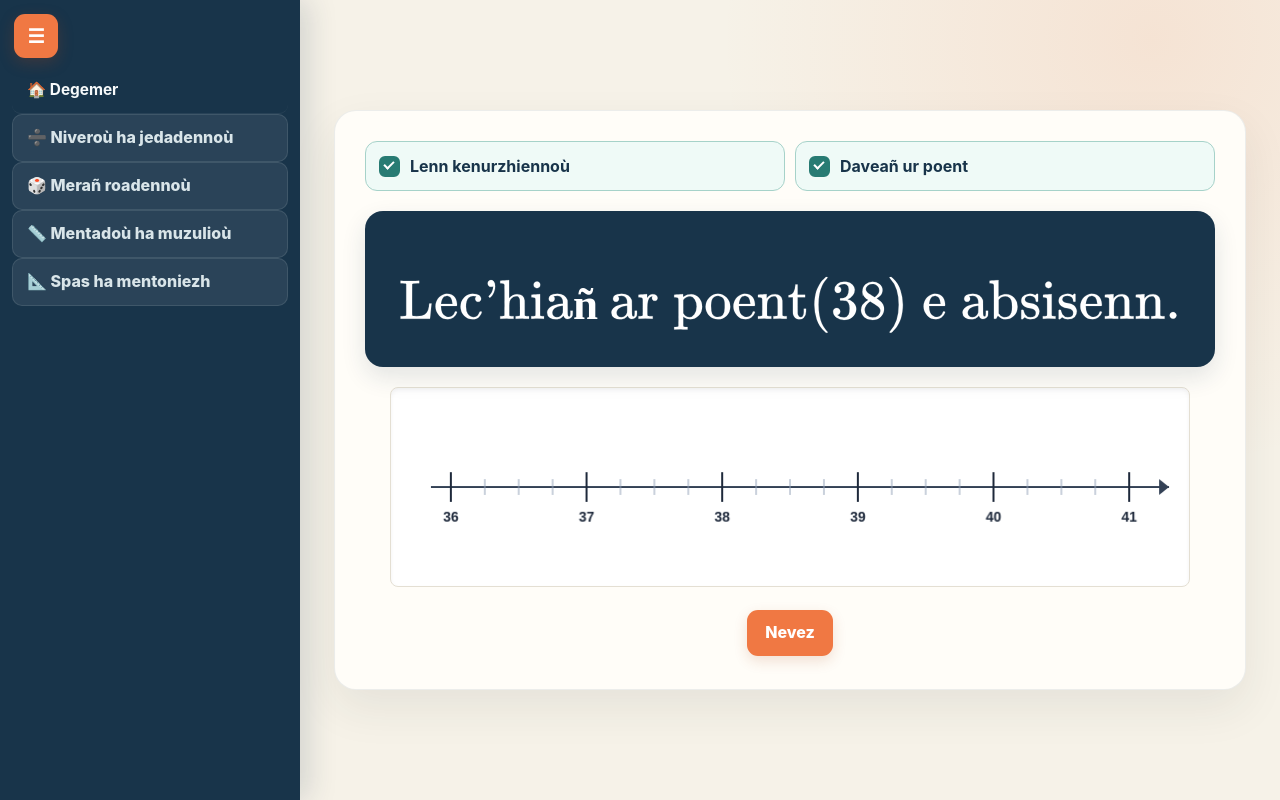
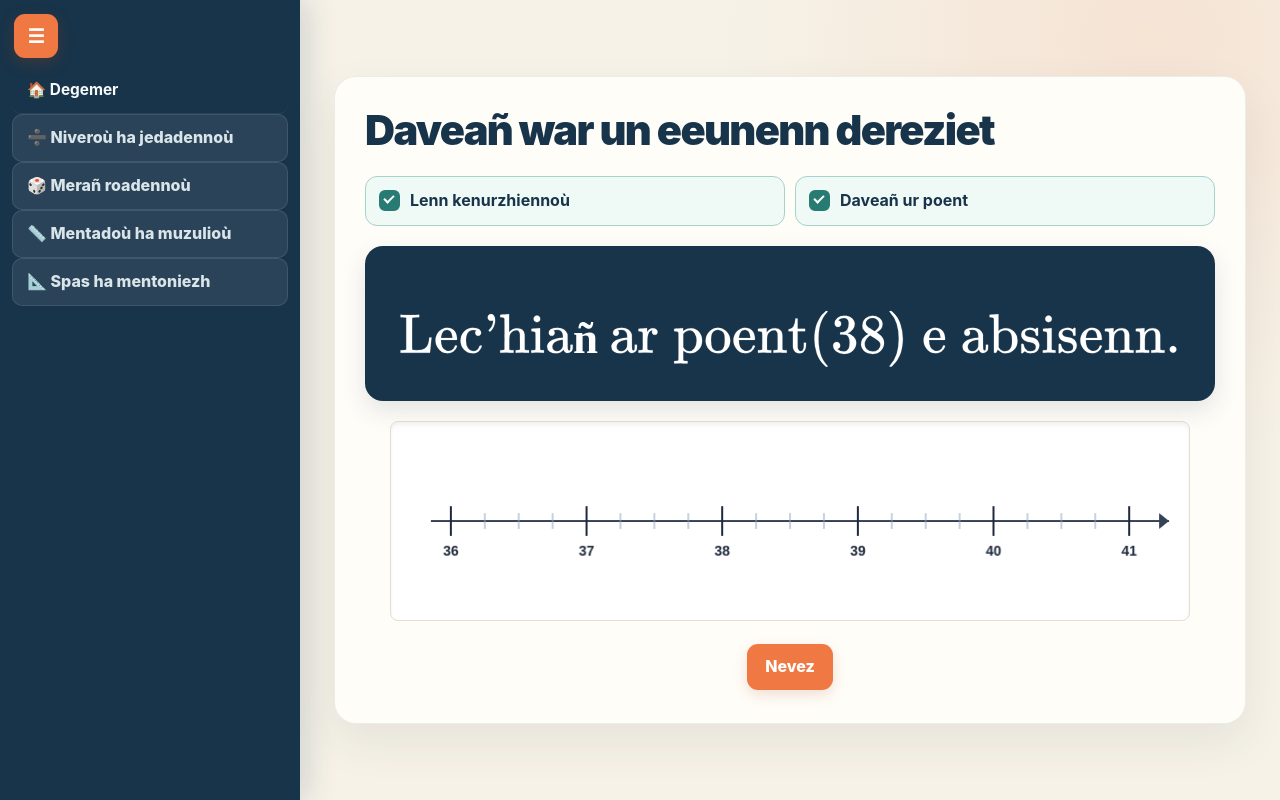
Before and after one commit to MikaelBZH/Aotomatismou, a plain HTML site: page Daveañ war un eeunenn.html in a window 1280 px wide. Drawn offline with nearby package versions, Linux system fonts and the light colour scheme.

Commit message:
Afficher le titre de l’exercice

```diff
--- a/Daveañ war un eeunenn.html
+++ b/Daveañ war un eeunenn.html
@@ -43,6 +43,7 @@
     <div id="content" class="main">
 
         <div class="container">
+            <h1 class="page-title">Daveañ war un eeunenn dereziet</h1>
             <form id="Dibaboù" class="flex flex-col md:flex-row justify-center items-center gap-4 text-white/90">
                 <label
                     class="flex items-center text-sm font-medium cursor-pointer transition-colors hover:text-indigo-400">
```
